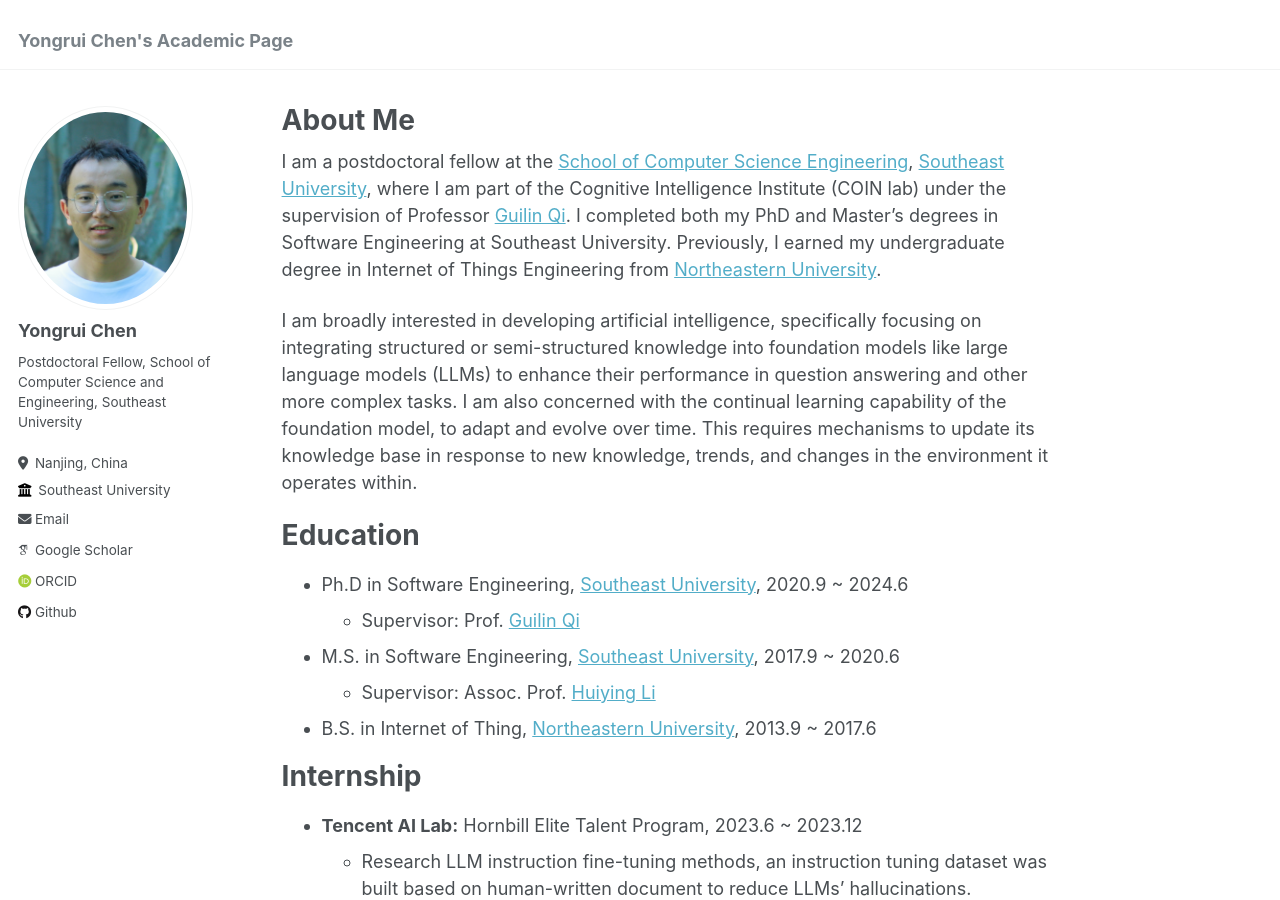
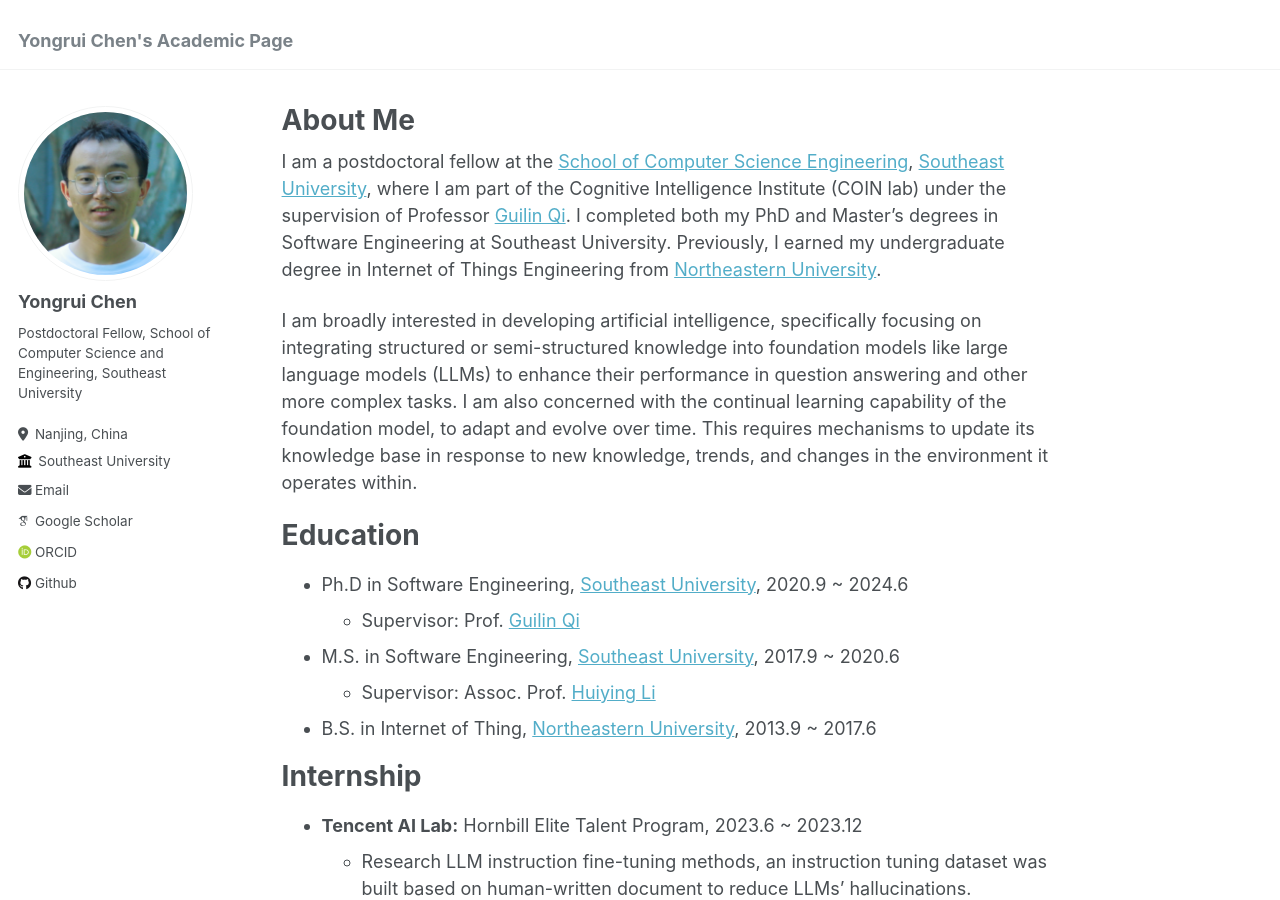
Before and after one commit to Bahuia/bahuia.github.io, a Jekyll site: the page built from _pages/about.md, in a window 1280 px wide and 900 px high. Built offline with Jekyll 4.4.1, drawn with Linux system fonts in a browser that asks for light colours; some web fonts are replaced.

Commit message:
20240723

```diff
--- a/_config.yml
+++ b/_config.yml
@@ -21,7 +21,7 @@ repository               : "bahuia/bahuia.github.io"
 #               Additional customization can be done by editing /_includes/author-profile.html
 author:
   # Biographic information
-  avatar           : "avatar.png"
+  avatar           : "avatar1.png"
   name             : "Yongrui Chen"
   pronouns         : # example: "she/her"
   bio              : "Postdoctoral Fellow, School of Computer Science and Engineering, Southeast University"
```
Also changed, not shown: images/avatar1.png (added).
